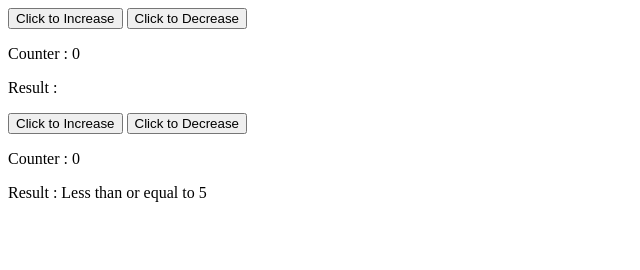
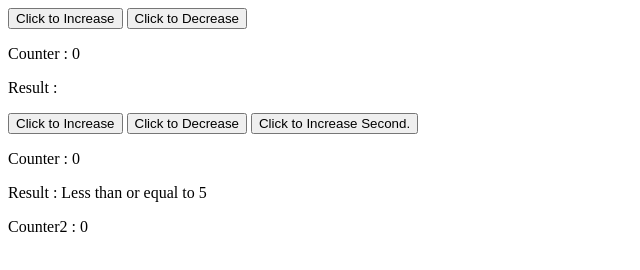
Before and after one commit to aspiringguru/udemygvuejsCourse, a plain HTML site: page Section2/23_two_way_binding.html in a window 1280 px wide. Shown: the whole page, without its empty margins (0-640 px from the left). Drawn offline with nearby package versions, Linux system fonts and the light colour scheme.

Commit message:
L23@4:59, example of two way binding becoming messy

```diff
--- a/Section2/23_two_way_binding.html
+++ b/Section2/23_two_way_binding.html
@@ -24,8 +24,10 @@ https://vuejs.org/v2/guide/events.html#Key-Modifiers
       <p>Result : {{ result }}</p>
       <button v-on:click="counter2++">Click to Increase</button>
       <button v-on:click="counter2--">Click to Decrease</button>
+      <button v-on:click="counter3++">Click to Increase Second.</button>
       <p>Counter : {{ counter2 }}</p>
       <p>Result : {{ result2() }}</p>
+      <p>Counter2 : {{ counter3 }}</p>
     </div>
     <script>
       new Vue({
@@ -33,7 +35,8 @@ https://vuejs.org/v2/guide/events.html#Key-Modifiers
         data: {
           counter: 0,
           result: "",
-          counter2: 0
+          counter2: 0,
+          counter3: 0
         },
         methods: {
           increase: function() {
@@ -47,6 +50,7 @@ https://vuejs.org/v2/guide/events.html#Key-Modifiers
               this.counter > 5 ? "Greater than 5" : "Less than or equal to 5";
           },
           result2: function() {
+            console.log("result2 function called.");
             return this.counter2 > 5
               ? "Greater than 5"
               : "Less than or equal to 5";
```
